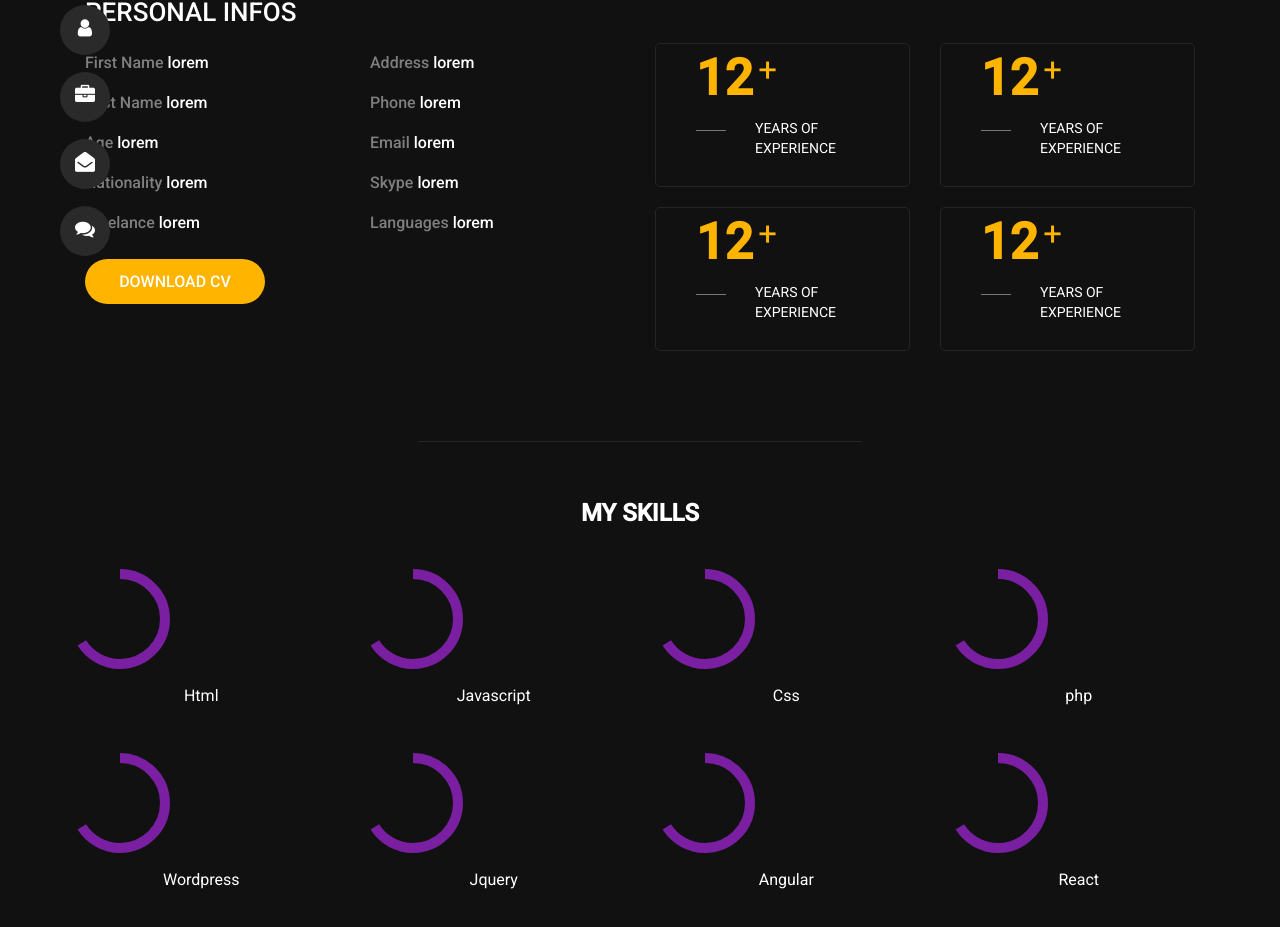
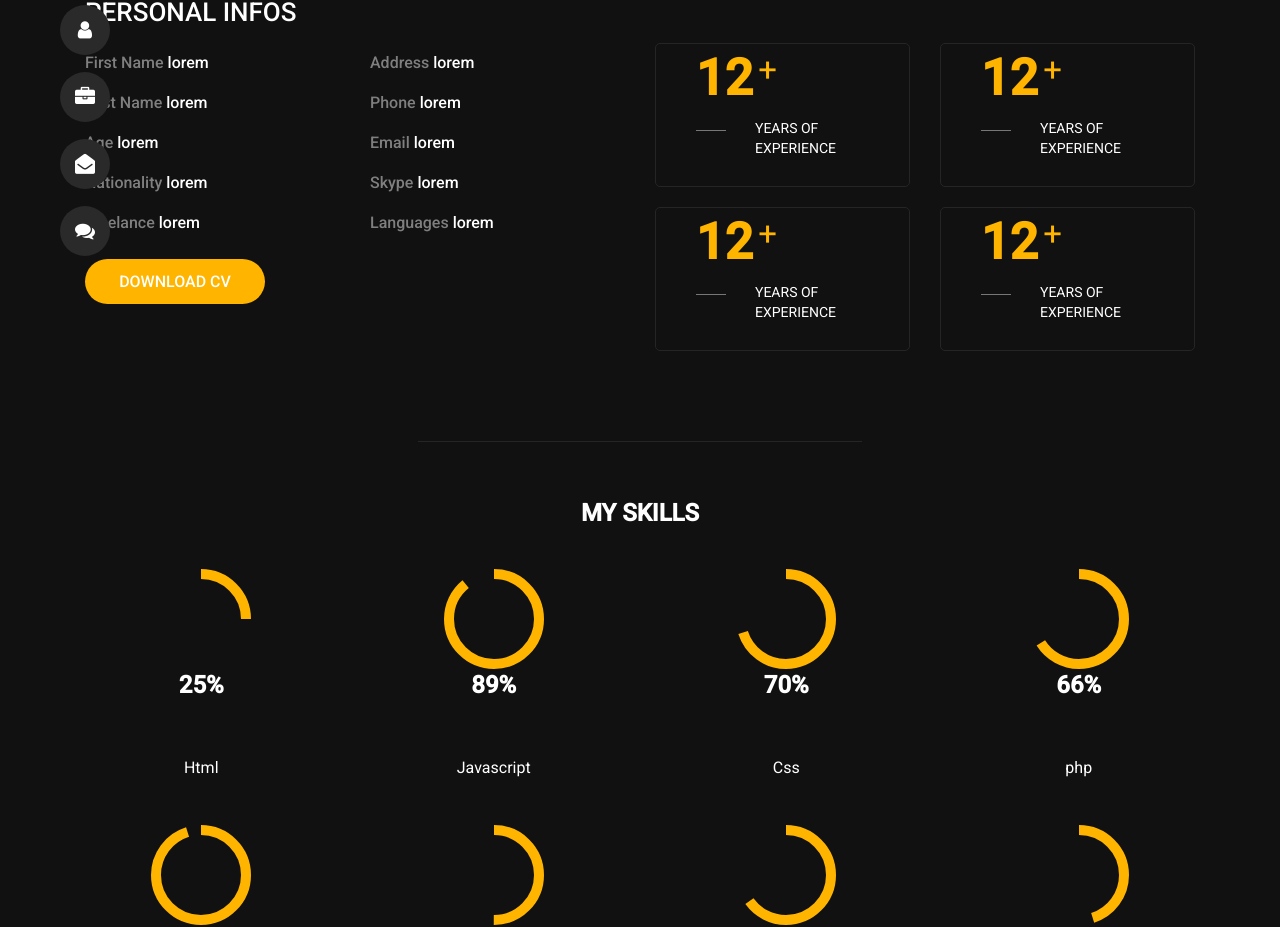
Before and after one commit to ARZAKKHAN/personal-portfolio, an Angular app: page /about in a window 1280 px wide. Shown: the part 252-1179 px from the top of the page. Built offline with nearby package versions, Linux system fonts and the light colour scheme.

Commit message:
small fix

```diff
--- a/src/app/about/about.component.html
+++ b/src/app/about/about.component.html
@@ -66,10 +66,11 @@
 								<h2>{{skill.skillsPercent}}</h2>
 							</div>
 							<h4>{{skill.skillsDesc}}</h4> -->
-							<mat-progress-spinner mode="determinate" value='66'>
+							<div class="wrapper-spinner">
+								<mat-progress-spinner mode="determinate" [value]="skill.skillValue"></mat-progress-spinner>
 								<h2>{{skill.skillsPercent}}</h2>
-							</mat-progress-spinner>
-							<h4>{{skill.skillsDesc}}</h4>
+								<h4>{{skill.skillsDesc}}</h4>
+							</div>
 						</div>
 					</div>
 				</div>
--- a/src/app/about/about.component.scss
+++ b/src/app/about/about.component.scss
@@ -27,6 +27,19 @@
 		}
 	}
 }
+
+::ng-deep mat-progress-spinner{
+	display: flex;
+	margin: 0px auto;
+	circle {
+		stroke: #ffb400 !important;
+	}
+}
+::ng-deep .mat-progress-bar-fill::after {
+	background-color: #ffb400;
+
+}
+
 .info-section {
 	color: #fff;
 	width: 100%;
@@ -62,6 +75,7 @@
 			}
 		}
 	}
+
 	.box-stats {
 		padding: 20px 30px 0px 40px;
 		border-radius: 5px;
@@ -113,6 +127,12 @@
 		margin-bottom: 40px;
 	}
 	.boxes {
+		.wrapper-spinner {
+			text-align: center;
+			display: flex;
+			justify-content: center;
+			flex-flow: column;
+		}
 
 		.wraper {
 			width: 120px;
--- a/src/app/about/about.component.ts
+++ b/src/app/about/about.component.ts
@@ -11,9 +11,6 @@ import {ProgressSpinnerMode} from '@angular/material/progress-spinner';
   styleUrls: ['./about.component.scss']
 })
 export class AboutComponent implements OnInit {
-  color: ThemePalette = 'primary';
-  mode: ProgressSpinnerMode = 'determinate';
-  value = 50;
   public abouts;
   public fields;
   public secondfield;
--- a/src/app/contact/contact.component.ts
+++ b/src/app/contact/contact.component.ts
@@ -22,10 +22,10 @@ export class ContactComponent implements OnInit {
 
   onSubmit(){
     this.submitted = true;
-    console.log('cotact ===========>', this.Contact);
+    console.log('cotact ===========>', this.contact);
   }
   getCurrentContact() {
-    return JSON.stringify(this.Contact);
+    return JSON.stringify(this.contact);
   }
 
   constructor() { }
--- a/src/app/nav/nav.component.scss
+++ b/src/app/nav/nav.component.scss
@@ -8,7 +8,6 @@
 	display: inline-block;
 
 	ul {
-
 
 		li{
 			list-style: none;
@@ -26,11 +25,9 @@
 				border-radius: 50%;
 				text-align: center;
 				display: block;
-				padding-top: 13px;
+				line-height: 50px;
 				color: white;
 				font-size: 20px;
-
-
 			}
 		}
 	}
--- a/src/assets/about-data.json
+++ b/src/assets/about-data.json
@@ -80,34 +80,42 @@
 			],
 			"skills" : [
 				{
+					"skillValue": "25",
 					"skillsPercent": "25%",
 					"skillsDesc": "Html"
 				},
 				{
+					"skillValue": "89",
 					"skillsPercent": "89%",
 					"skillsDesc": "Javascript"
 				},
 				{
+					"skillValue": "70",
 					"skillsPercent": "70%",
 					"skillsDesc": "Css"
 				},
 				{
+					"skillValue": "66",
 					"skillsPercent": "66%",
 					"skillsDesc": "php"
 				},
 				{
+					"skillValue": "95",
 					"skillsPercent": "95%",
 					"skillsDesc": "Wordpress"
 				},
 				{
+					"skillValue": "50",
 					"skillsPercent": "50%",
 					"skillsDesc": "Jquery"
 				},
 				{
+					"skillValue": "65",
 					"skillsPercent": "65%",
 					"skillsDesc": "Angular"
 				},
 				{
+					"skillValue": "45",
 					"skillsPercent": "45%",
 					"skillsDesc": "React"
 				}
--- a/src/styles.scss
+++ b/src/styles.scss
@@ -2,3 +2,7 @@
 
 html, body { height: 100%; background: #111;}
 body { margin: 0; font-family: Roboto, "Helvetica Neue", sans-serif; }
+
+button {
+    outline: none !important;
+}
```
